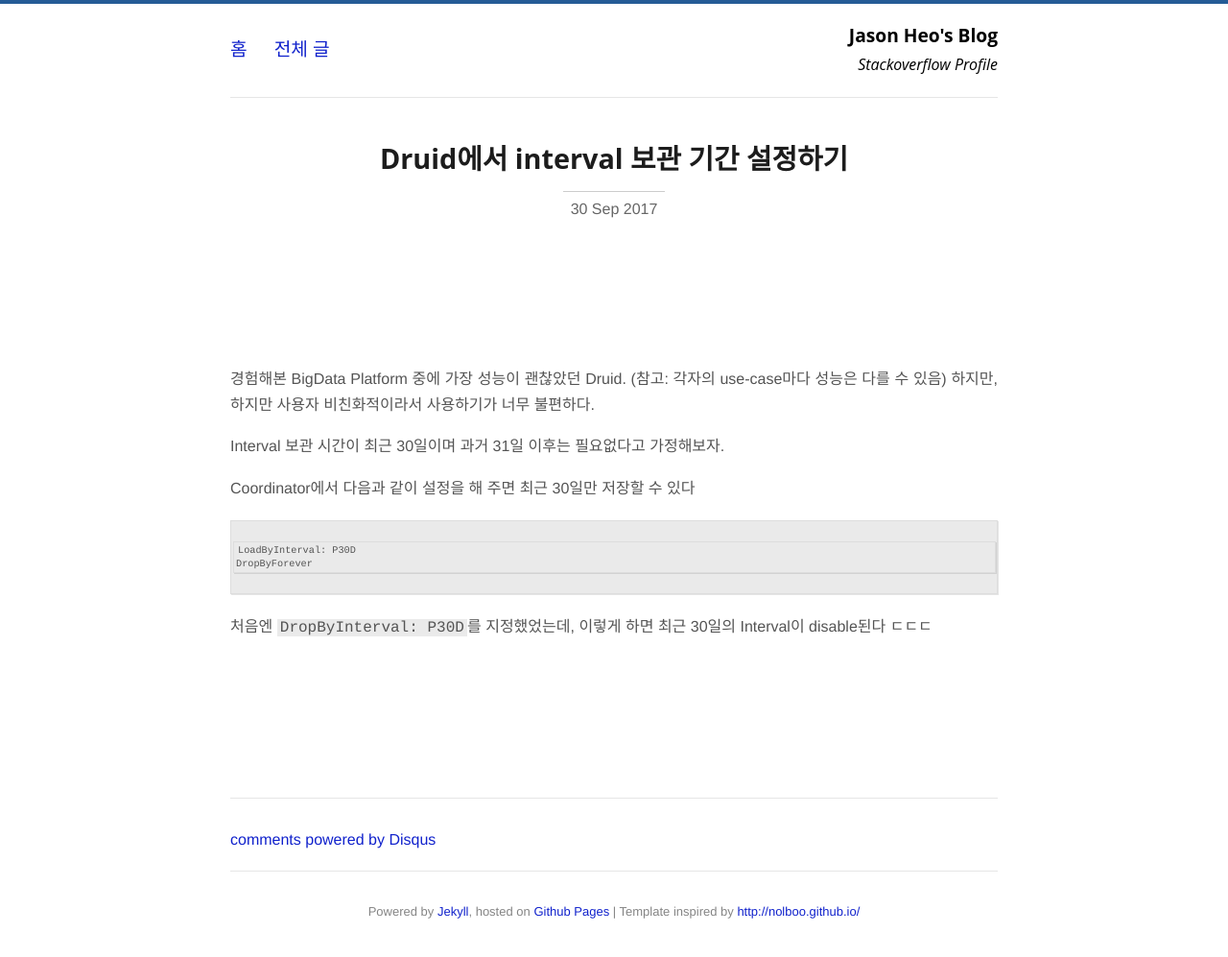
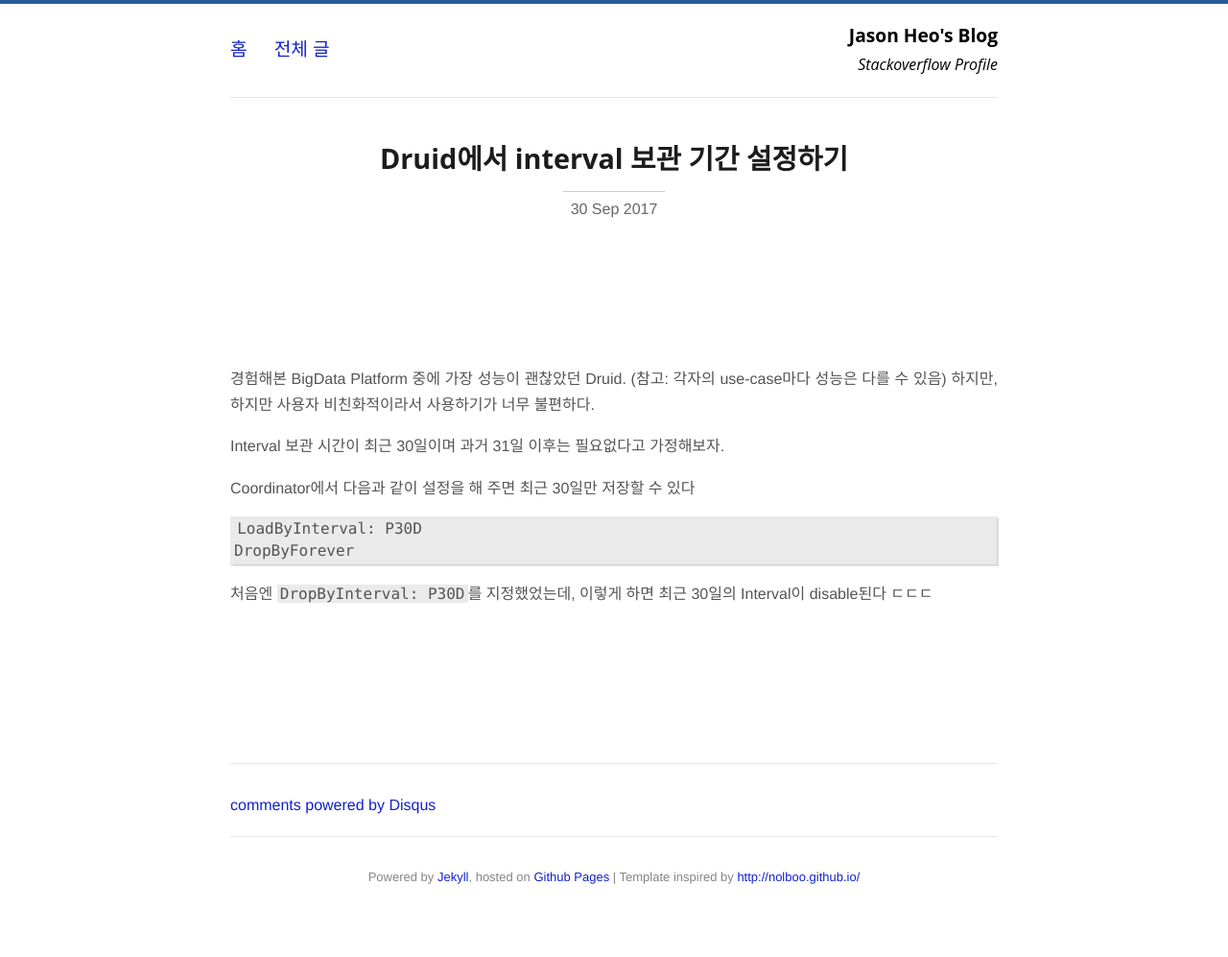
Before and after one commit to jason-heo/jason-heo.github.io, a Jekyll site: the page built from _posts/2017-09-30-druid-interval-retention.md, in a window 1280 px wide. Shown: the whole page at 96% size. Built offline with Jekyll 4.4.1, drawn with Linux system fonts in a browser that asks for light colours; comment, search, counter and statistics services are not loaded; after the commit the page ends 961 px from its top, so only the background shows below that.

Commit message:
css 변경 - code 영역

```diff
--- a/css/syntax.css
+++ b/css/syntax.css
@@ -3,18 +3,16 @@
 .highlight {
   background-color: #EAEAEA;
   padding: 1px 1px 1px 2px;
-  border: 1px solid #ddd;
   -moz-box-shadow: 1px 1px rgba(0,0,0,0.1);
   -webkit-box-shadow: 1px 1px rgba(0,0,0,0.1);
   box-shadow: 1px 1px rgba(0,0,0,0.1);
-  margin: 20px 0 20px 0;
   overflow-x: auto;
   line-height: 140%;
-  font-size: 80%;
+  font-size: 100%;
 }
 
 code {
-  font-family: 'Bitstream Vera Sans Mono','Courier', monospace;
+  font-family: 'Menlo','Courier', monospace;
 }
 
 .highlight .c { color: #586E75 } /* Comment */
```
